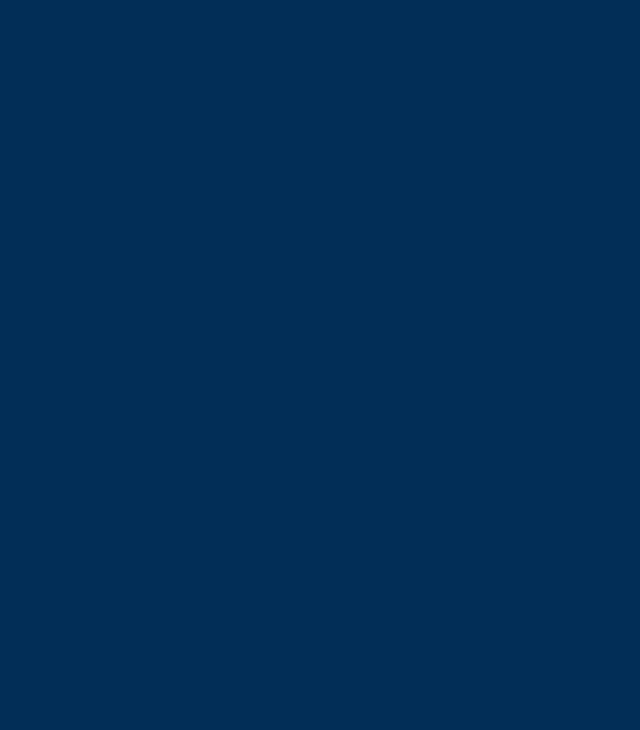
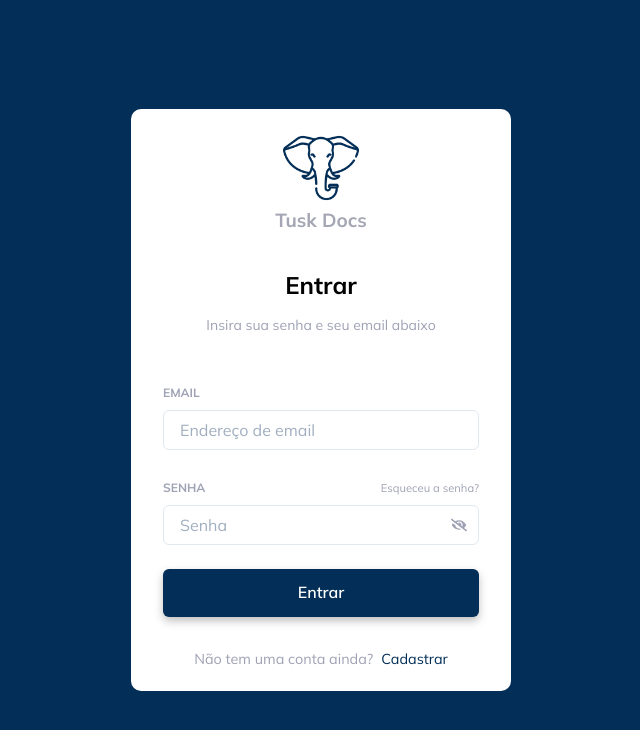
Before and after one commit to MateusRWarmling/tusk-docs-web, a React (Vite) app: page /login in a window 1280 px wide. Shown: the top 730 px of the page, without its empty margins (319-959 px from the left). Built offline with nearby package versions, Linux system fonts and the light colour scheme.

Commit message:
Add: form

```diff
--- a/package.json
+++ b/package.json
@@ -14,6 +14,7 @@
     "framer-motion": "^4",
     "react": "^17.0.0",
     "react-dom": "^17.0.0",
+    "react-hook-form": "^7.18.0",
     "react-icons": "^4.3.1",
     "react-router-dom": "^5.3.0"
   },
--- /dev/null
+++ b/src/components/LoginForm/index.tsx
@@ -0,0 +1,91 @@
+import { SubmitHandler, useForm } from "react-hook-form";
+import {
+  Stack,
+  FormLabel,
+  Input,
+  Box,
+  Flex,
+  FormControl,
+  Button,
+  InputGroup,
+  InputRightElement,
+} from "@chakra-ui/react";
+import { Link } from "react-router-dom";
+import { FaEyeSlash } from "react-icons/fa";
+import { useState } from "react";
+
+type SignInFormData = {
+  email: string;
+  password: string;
+};
+
+export function LoginForm() {
+  const { register, handleSubmit } = useForm({});
+  const handleSignIn: SubmitHandler<SignInFormData> = async (values) => {
+    console.log(values);
+  };
+  const [hide, setHide] = useState(true);
+  const HandleHide = () => setHide(!hide);
+
+  return (
+    <Stack
+      as="form"
+      spacing="24px"
+      w="316px"
+      onSubmit={handleSubmit(handleSignIn)}
+    >
+      <FormControl id="email">
+        <FormLabel fontSize="0.75rem" fontWeight="bold" color="#9FA2B4">
+          EMAIL
+        </FormLabel>
+        <Input
+          type="email"
+          {...register("email")}
+          placeholder="Endereço de email"
+          isRequired
+        />
+      </FormControl>
+
+      <FormControl id="password">
+        <Flex alignItems="baseline" justifyContent="space-between">
+          <FormLabel fontSize="0.75rem" fontWeight="bold" color="#9FA2B4">
+            SENHA
+          </FormLabel>
+          <Link to="#">
+            <Box as="span" fontSize="0.7rem" color="#9FA2B4">
+              Esqueceu a senha?
+            </Box>
+          </Link>
+        </Flex>
+        <InputGroup>
+          <Input
+            type={hide ? "password" : "text"}
+            {...register("password")}
+            placeholder="Senha"
+            isRequired
+          />
+          <InputRightElement>
+            <Box as="button" type="button" onClick={HandleHide} color="#9FA2B4">
+              <FaEyeSlash />
+            </Box>
+          </InputRightElement>
+        </InputGroup>
+      </FormControl>
+
+      <Button
+        type="submit"
+        backgroundColor="blue.850"
+        color="white"
+        transition="0.4s"
+        paddingY="24px"
+        filter="drop-shadow(0px 4px 4px rgba(0, 0, 0, 0.25))"
+        _hover={{
+          filter:
+            "brightness(0.7) drop-shadow(0px 4px 4px rgba(0, 0, 0, 0.25))",
+        }}
+      >
+        Entrar
+      </Button>
+    </Stack>
+  );
+}
--- a/src/pages/Login.tsx
+++ b/src/pages/Login.tsx
@@ -1,9 +1,56 @@
-import { Flex } from "@chakra-ui/react";
+import { Flex, Image, Text } from "@chakra-ui/react";
+import { LoginForm } from "../components/LoginForm";
+import { Link } from "react-router-dom";
 
 export function Login() {
   return (
-    <Flex backgroundColor="blue.850" h="100vh">
-      <h1></h1>
+    <Flex
+      backgroundColor="blue.850"
+      h="100vh"
+      alignItems="center"
+      justifyContent="center"
+    >
+      <Flex
+        backgroundColor="white"
+        w="380px"
+        h="582px"
+        borderRadius="10px"
+        direction="column"
+        alignItems="center"
+        padding="21px"
+      >
+        <Image src="src\Assets\images\elephant.png" maxH="76px" maxW="76px" />
+        <Text
+          fontSize="19px"
+          fontWeight="bold"
+          color="#A4A6B3"
+          marginBottom="2rem"
+        >
+          Tusk Docs
+        </Text>
+        <Text
+          fontSize="24px"
+          fontWeight="bold"
+          color="black"
+          marginBottom="0.75rem"
+        >
+          Entrar
+        </Text>
+        <Text fontSize="14px" color="#9FA2B4" marginBottom="3rem">
+          Insira sua senha e seu email abaixo
+        </Text>
+        <LoginForm />
+        <Flex marginTop="2rem">
+          <Text fontSize="0.9rem" color="#9FA2B4" marginRight="0.5rem">
+            Não tem uma conta ainda?
+          </Text>
+          <Link to="#">
+            <Text fontSize="0.9rem" color="blue.850">
+              Cadastrar
+            </Text>
+          </Link>
+        </Flex>
+      </Flex>
     </Flex>
   );
 }
```
Also changed, not shown: 1 other file (tests, documents, lock files or other folders).
